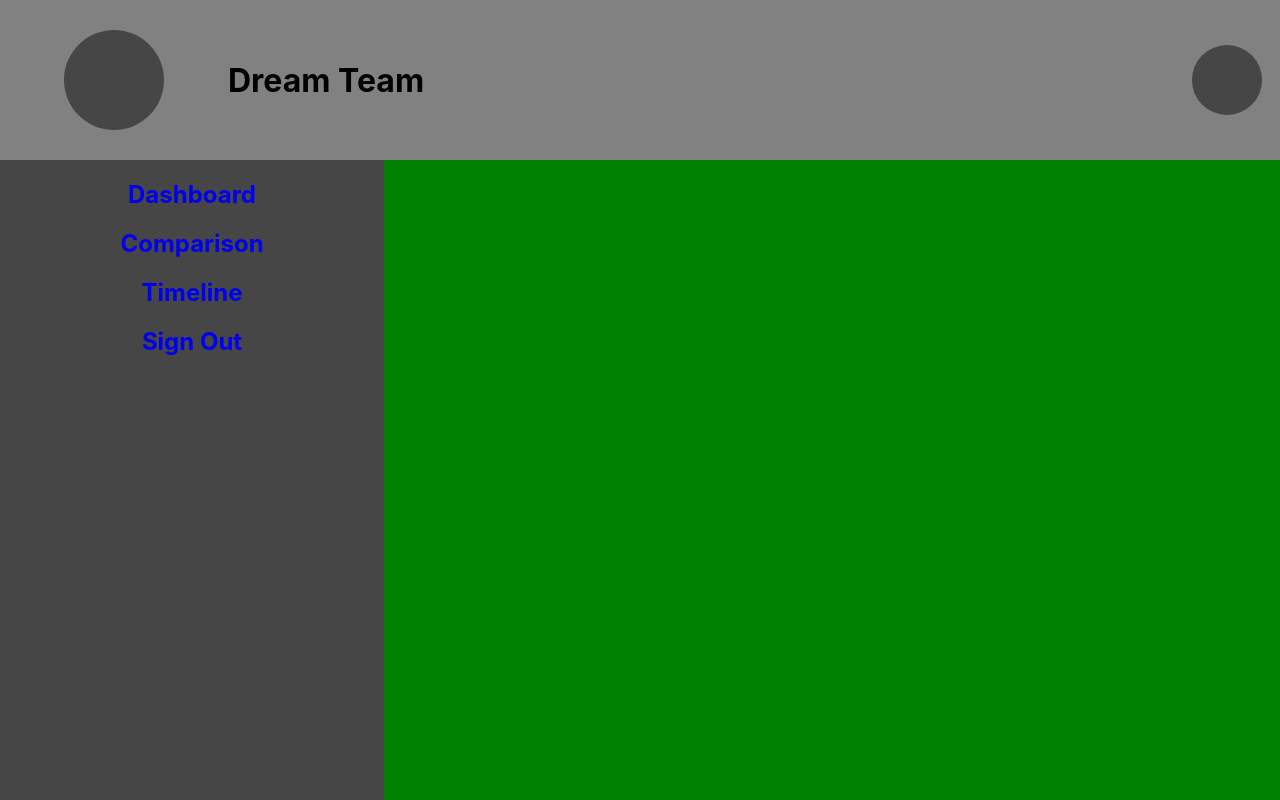
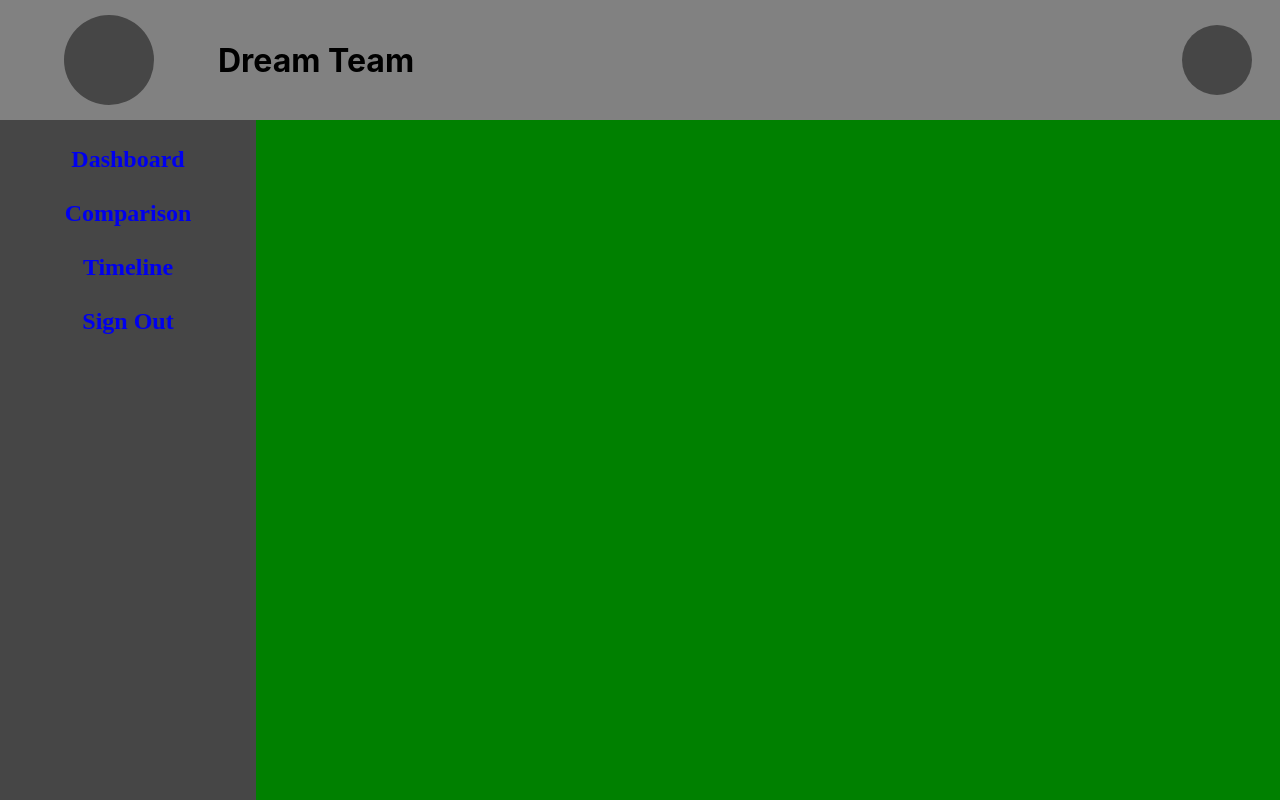
Before and after one commit to Tsebo200/Dream-Team, a React (Create React App) app: page / in a window 1280 px wide. Built offline with nearby package versions, Linux system fonts and the light colour scheme.

Commit message:
Resized the Components
Still editing the nav bar
Taking a break ☕️

```diff
--- a/src/App.js
+++ b/src/App.js
@@ -10,6 +10,7 @@ import { Route, Routes } from 'react-router-dom';
 import Landing from './Pages/Landing';
 import Compare from './Pages/Compare';
 import Time from './Pages/Time';
+import SignedOut from './Pages/SignedOut';
 
 
 function App() {
@@ -19,6 +20,7 @@ function App() {
         <Route path='/' element= {<Landing />} />
         <Route path='/compare' element= {<Compare />} />
         <Route path='/time' element= {<Time />} />
+        <Route path='/signedout' element= {<SignedOut />} />
 
 
 
--- a/src/Pages/Landing.jsx
+++ b/src/Pages/Landing.jsx
@@ -19,12 +19,11 @@ const Landing = () => {
 
         <div className="vertNavBar">
 
-        <ion-icon name="basketball-outline"></ion-icon>
-            <Link to="/"><h2>Dashboard</h2></Link>
-            <Link to="/compare"><h2>Comparison</h2></Link>
-            <Link to="/time"><h2>Timeline</h2></Link>
+            <Link to="/"><h2><ion-icon name="basketball-outline"></ion-icon>Dashboard</h2></Link>
+            <Link to="/compare"><h2> <ion-icon name="basketball-outline"></ion-icon>Comparison</h2></Link>
+            <Link to="/time"><h2> <ion-icon name="basketball-outline"></ion-icon>Timeline</h2></Link>
 
-            <Link to="/signout"><h2 className="signOutText">Sign Out</h2></Link>
+            <Link to="/signedout"><h2 className="signOutText"><ion-icon  name="log-out-outline"></ion-icon>Sign Out</h2></Link>
 
         </div>
         <div className="main-content"></div>
--- a/src/Pages/SignedOut.jsx
+++ b/src/Pages/SignedOut.jsx
@@ -0,0 +1,9 @@
+import React from "react";
+
+const SignedOut = () => {
+    return(
+        <div>
+        </div>
+    )
+}
+export default SignedOut
--- a/src/Sass/styles.sass
+++ b/src/Sass/styles.sass
@@ -1,14 +1,17 @@
 html
     background: #2b2b2b
+    h2
+        font-family: Avenir
 
-
+// Section 1
 .mainContainer
     width: 100vw
     height: 100vh
 
+
     .header
-        width: 100%
-        height: 20%
+        width: 100vw
+        height: 15%
         background: #818181
         display: inline-flex
         flex-direction: row
@@ -18,8 +21,8 @@ html
         align-items: center
 
         .logo
-            width: 100px
-            height: 100px
+            width: 90px
+            height: 90px
             border-radius: 100%
             background: #464646
             margin-left: 5%
@@ -35,22 +38,27 @@ html
             border-radius: 100%
             margin-left: 60%
 
+// Section 2
+.vertNavBar
+    width: 20%
+    height: 85%
+    background: #464646
+    float: left
+
+    a
+        text-decoration: none
+
+    a:active,a:visited
+        color: white
 
 
-    .vertNavBar
-        width: 30%
-        height: 80%
-        background: #464646
-        float: left
 
-        a
-            text-decoration: none
+ion-icon
+    font-size: 30px
 
-        a:active,a:visited
-            color: white
 
-    .main-content
-        width: 70%
-        height: 80%
-        background: green
-        float: left
+.main-content
+    width: 80%
+    height: 85%
+    background: green
+    float: left
```
